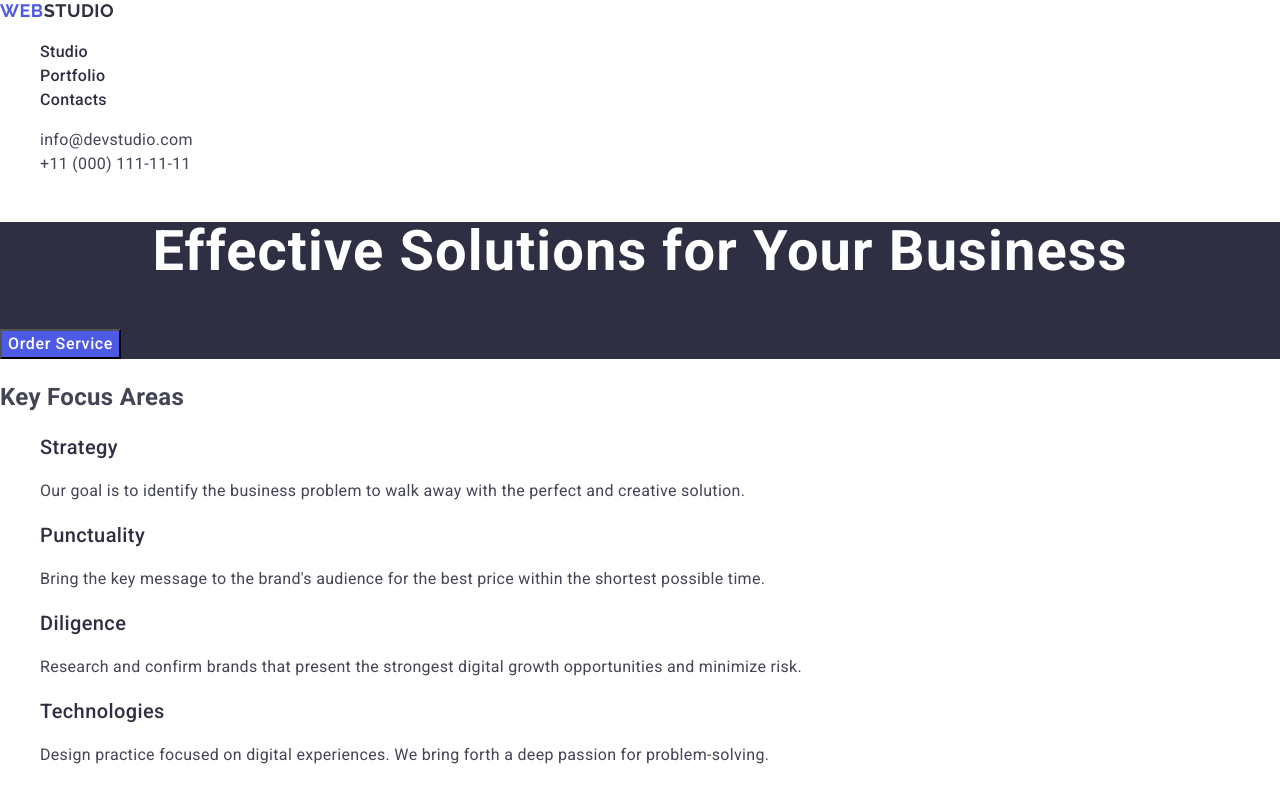
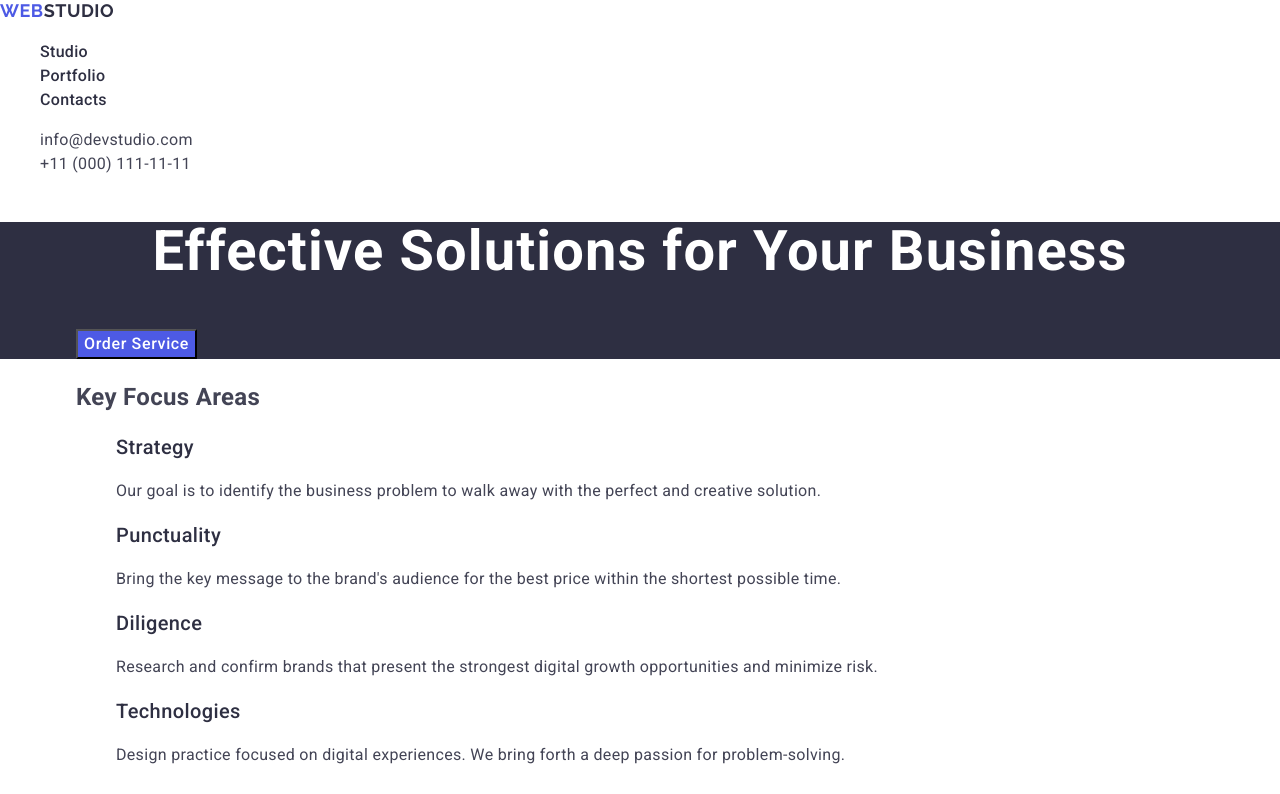
Before and after one commit to Lia-Siekierina/goit-markup-hw-03, a plain HTML site: page index.html in a window 1280 px wide. Shown: the top 794 px of the page. Drawn offline with nearby package versions, Linux system fonts and the light colour scheme.

Commit message:
container

```diff
--- a/css/styles.css
+++ b/css/styles.css
@@ -14,6 +14,13 @@ a {
 ul {
   list-style: none;
 }
+
+.container {
+  max-width: 1158px;
+  padding: 0 15px;
+  margin: 0 auto;
+}
+
 .logo-web {
   font-family: "Raleway", sans-serif;
   font-weight: 700;
--- a/index.html
+++ b/index.html
@@ -21,6 +21,7 @@
   </head>
   <body>
     <header class="header">
+      <div class="container-header-container">
         <nav class="nav">
           <a href="./index.html" class="logo-web"
             >Web<span class="logo-studio">Studio</span></a
@@ -51,22 +52,26 @@
             </li>
           </ul>
         </address>
+      </div>
     </header>
 
     <main>
       <section class="section-hero">
+        <div class="container">
           <h1 class="header-hero">Effective Solutions for Your Business</h1>
           <button type="button" class="btn-hero">Order Service</button>
+        </div>
       </section>
 
       <section class="description-section">
+        <div class="container">
           <h2 class="hidden">Key Focus Areas</h2>
           <ul class="description-list">
             <li class="description-item">
               <h3 class="subtitle">Strategy</h3>
               <p class="subtitle-text">
-              Our goal is to identify the business problem to walk away with the
-              perfect and creative solution.
+                Our goal is to identify the business problem to walk away with
+                the perfect and creative solution.
               </p>
             </li>
             <li class="description-item">
@@ -91,9 +96,11 @@
               </p>
             </li>
           </ul>
+        </div>
       </section>
 
       <section class="team-section">
+        <div class="container">
           <h2 class="section-title">Our Team</h2>
           <ul class="team-list">
             <li class="team-item">
@@ -129,9 +136,11 @@
               <p class="subtitle-text">UI Designer</p>
             </li>
           </ul>
+        </div>
       </section>
 
       <section class="portfolio-section">
+        <div class="container">
           <h2 class="section-title">Our Portfolio</h2>
           <ul class="portfolio-list">
             <li class="portfolio-item">
@@ -181,17 +190,20 @@
               <p class="subtitle-text">Marketing</p>
             </li>
           </ul>
+        </div>
       </section>
     </main>
 
     <footer class="section-adress">
+      <div class="container">
         <a href="./index.html" class="logo-web"
           >Web<span class="logo-studio-footer">Studio</span></a
         >
         <p class="subtitle-text-footer">
-        Increase the flow of customers and sales for your business with digital
-        marketing & growth solutions.
+          Increase the flow of customers and sales for your business with
+          digital marketing & growth solutions.
         </p>
+      </div>
     </footer>
   </body>
 </html>
```
Lines whose indentation alone changed are shown as unchanged.
